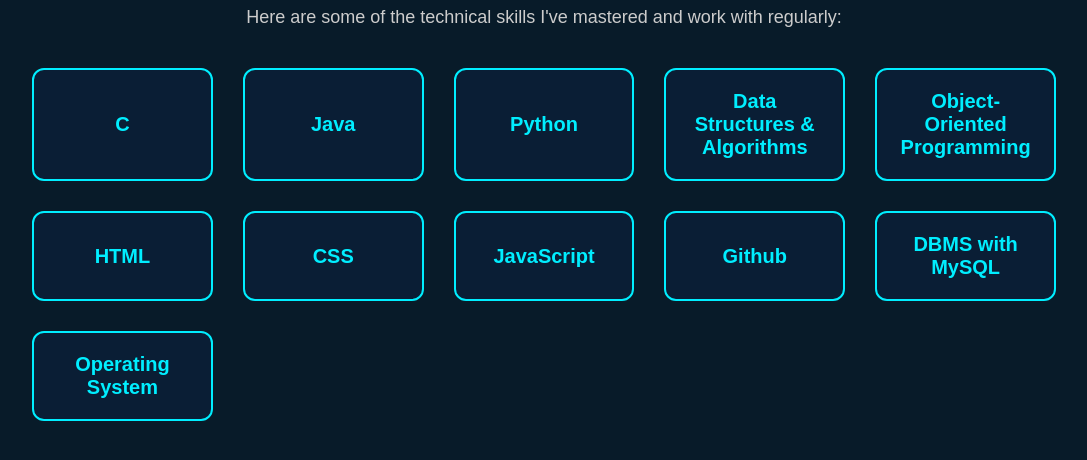
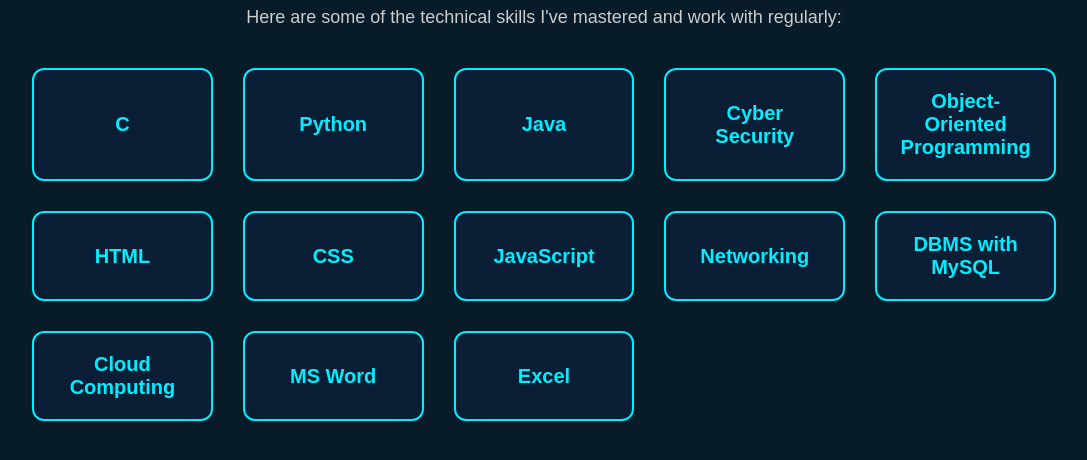
Before and after one commit to 22kq1a5424/Personal-Portfolio, a plain HTML site: page skills.html in a window 1280 px wide. Shown: the part 248-708 px from the top of the page, without its empty margins (96-1183 px from the left). Drawn offline with nearby package versions, Linux system fonts and the light colour scheme.

Commit message:
Update skills.html

```diff
--- a/skills.html
+++ b/skills.html
@@ -28,16 +28,19 @@
 
     <div class="skills-container">
       <div class="skill-card"></i><span>C</span></div>
+      <div class="skill-card"><span>Python</span></div>
       <div class="skill-card"><span>Java</span></div>
-      <div class="skill-card"><span>Python</span></div>
-      <div class="skill-card"><span>Data Structures & Algorithms</span></div>
+      <div class="skill-card"><span>Cyber Security</span></div>
       <div class="skill-card"><span>Object-Oriented Programming</span></div>
       <div class="skill-card"><span>HTML</span></div>
       <div class="skill-card"><span>CSS</span></div>
       <div class="skill-card"><span>JavaScript</span></div>
-      <div class="skill-card"><span>Github</span></div>
+      <div class="skill-card"><span>Networking</span></div>
       <div class="skill-card"><span> DBMS with MySQL</span></div>
-      <div class="skill-card"><span>Operating System</span></div>
+      <div class="skill-card"><span>Cloud Computing</span></div>
+      <div class="skill-card"><span>MS Word</span></div>
+      <div class="skill-card"><span>Excel</span></div>
+
 
 
 
```
